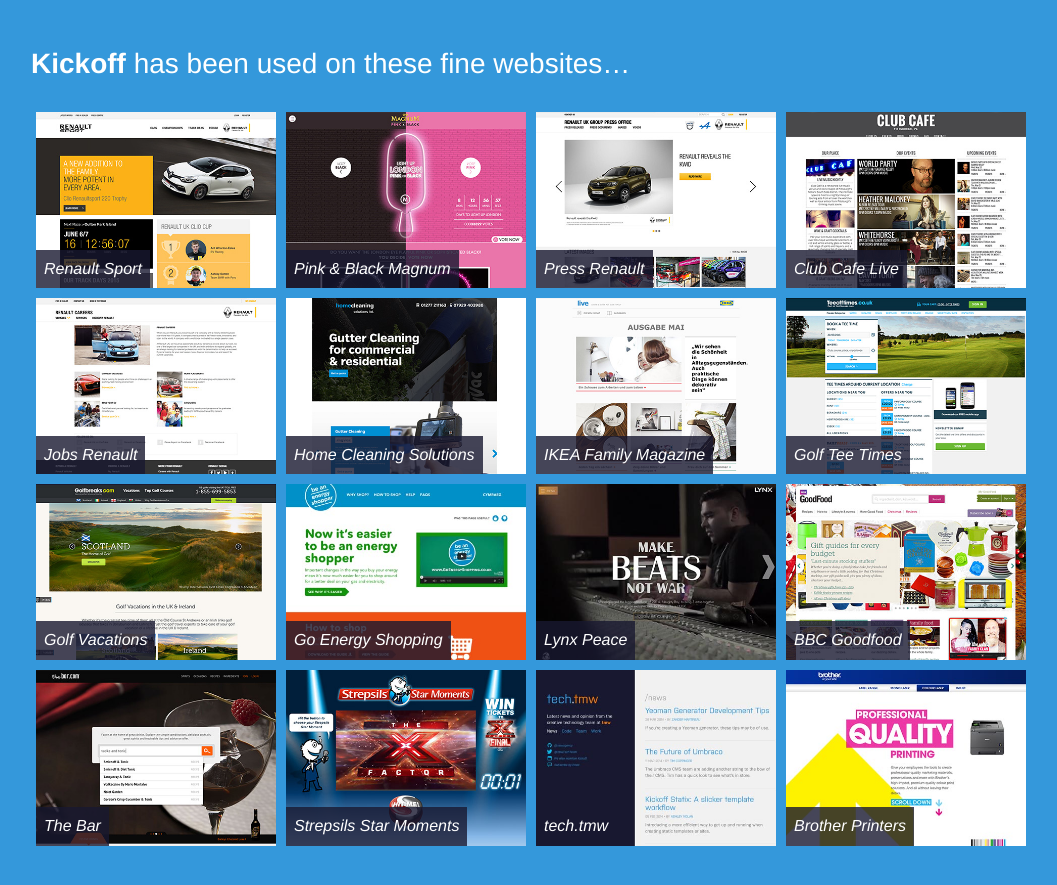
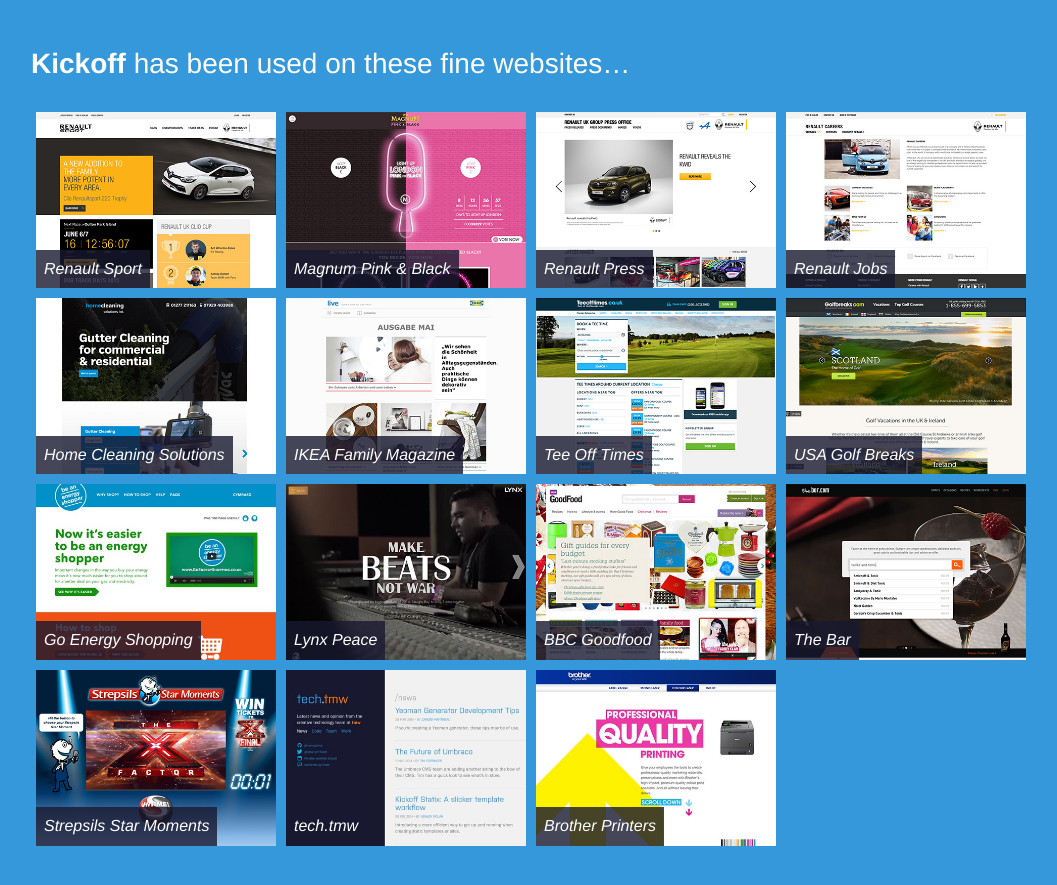
Before and after one commit to TryKickoff/trykickoff.github.io, a Jekyll site: the page built from index.html, in a window 1280 px wide and 900 px high, scrolled down 921 px. Shown: the top 885 px of the window, without its empty margins (109-1166 px from the left). Built offline with Jekyll 4.4.1, drawn with Linux system fonts in a browser that asks for light colours; nearby versions of some CDN libraries; Markdown is read by kramdown in place of the engine named in the settings; the list of posts is cut into pages by our own code; comment, search, counter and statistics services are not loaded.

Commit message:
update copy

```diff
--- a/_data/showcase.yml
+++ b/_data/showcase.yml
@@ -2,19 +2,15 @@
   img: renaultsport.jpg
   url: http://www.renaultsport.co.uk/
 
-- name: Pink &amp; Black Magnum
+- name: Magnum Pink &amp; Black
   img: pinkandblackmagnum.jpg
   url: http://pinkandblack.mymagnum.com/
 
-- name: Press Renault
+- name: Renault Press
   img: pressrenault.jpg
   url: http://press.renault.co.uk/
 
-- name: Club Cafe Live
-  img: clubcafelive.jpg
-  url: http://clubcafelive.com/
-
-- name: Jobs Renault
+- name: Renault Jobs
   img: jobsrenault.jpg
   url: http://jobs.renault.co.uk/
 
@@ -26,11 +22,11 @@
   img: ikeafamilymagazine.jpg
   url: http://www.ikeafamilylivemagazine.com/
 
-- name: Golf Tee Times
+- name: Tee Off Times
   img: teeofftimes.jpg
   url: http://www.teeofftimes.co.uk/
 
-- name: Golf Vacations
+- name: USA Golf Breaks
   img: usagolfbreaks.jpg
   url: http://usa.golfbreaks.com/
 
```
